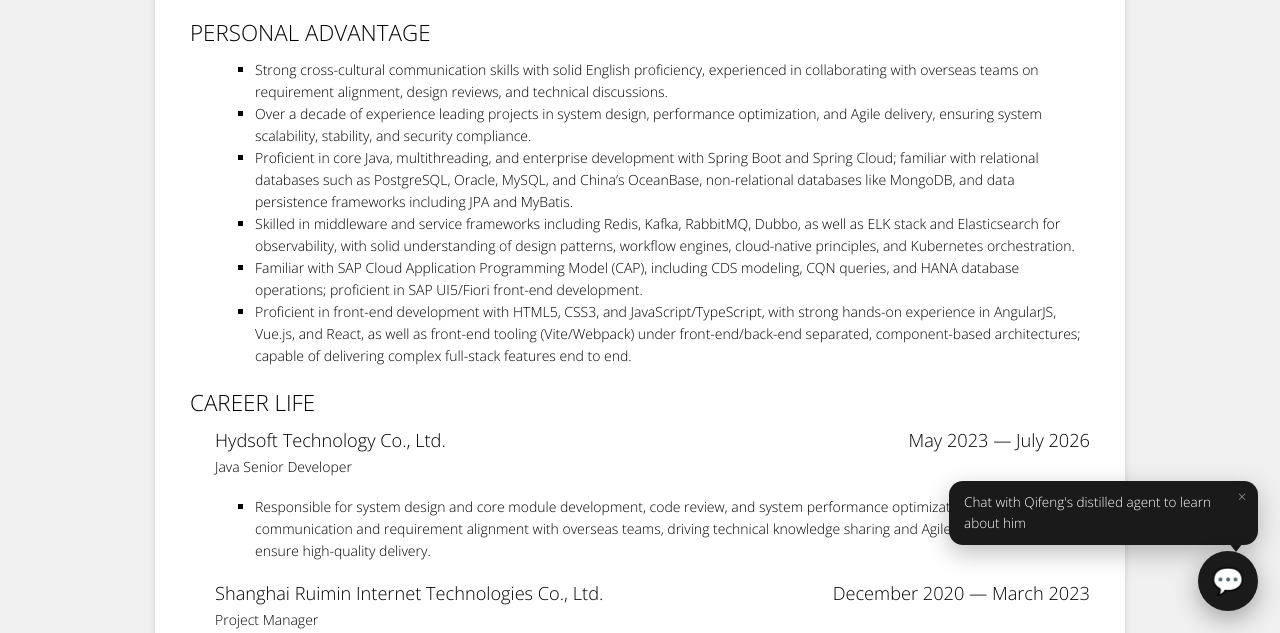
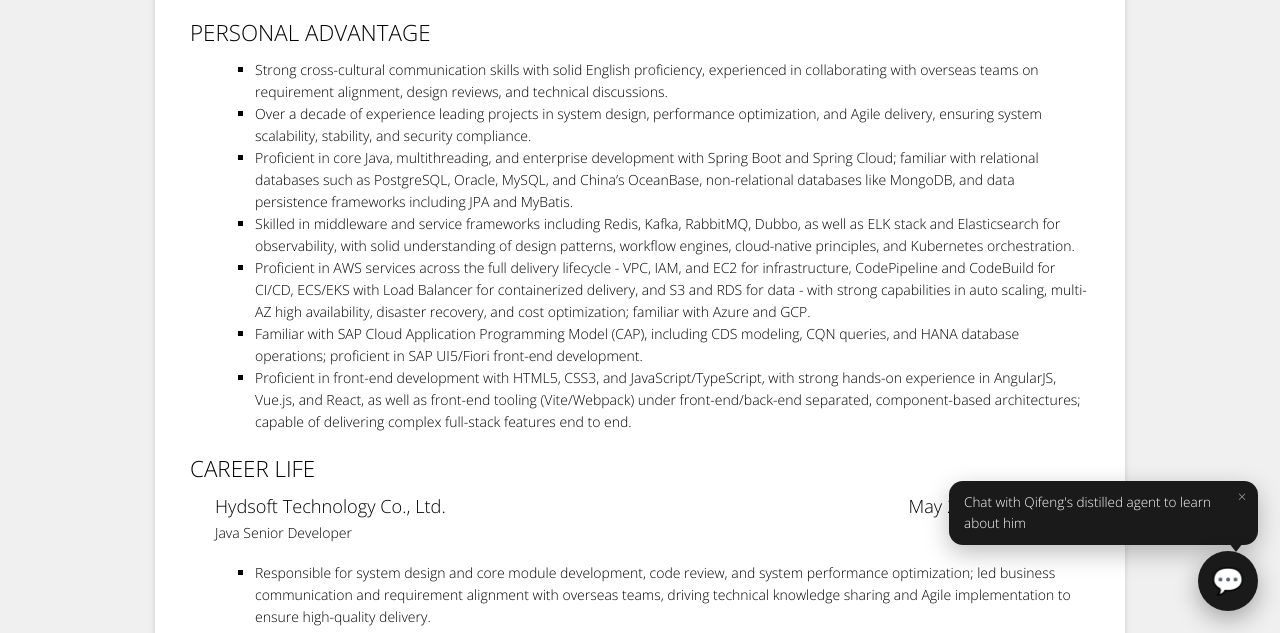
Before and after one commit to chenqifeng92/chenqifeng92.github.io, a plain HTML site: page index.html in a window 1280 px wide. Shown: the part 167-800 px from the top of the page. Drawn offline with Linux system fonts and the light colour scheme.

Commit message:
英文个人优势补 AWS 全生命周期条：只点产品精简列举，Azure/GCP 熟悉收尾

```diff
--- a/index.html
+++ b/index.html
@@ -780,6 +780,7 @@
 							<li>Over a decade of experience leading projects in system design, performance optimization, and Agile delivery, ensuring system scalability, stability, and security compliance.</li>
 							<li>Proficient in core Java, multithreading, and enterprise development with Spring Boot and Spring Cloud; familiar with relational databases such as PostgreSQL, Oracle, MySQL, and China’s OceanBase, non-relational databases like MongoDB, and data persistence frameworks including JPA and MyBatis.</li>
 							<li>Skilled in middleware and service frameworks including Redis, Kafka, RabbitMQ, Dubbo, as well as ELK stack and Elasticsearch for observability, with solid understanding of design patterns, workflow engines, cloud-native principles, and Kubernetes orchestration.</li>
+							<li>Proficient in AWS services across the full delivery lifecycle - VPC, IAM, and EC2 for infrastructure, CodePipeline and CodeBuild for CI/CD, ECS/EKS with Load Balancer for containerized delivery, and S3 and RDS for data - with strong capabilities in auto scaling, multi-AZ high availability, disaster recovery, and cost optimization; familiar with Azure and GCP.</li>
 							<li>Familiar with SAP Cloud Application Programming Model (CAP), including CDS modeling, CQN queries, and HANA database operations; proficient in SAP UI5/Fiori front-end development.</li>
 							<li>Proficient in front-end development with HTML5, CSS3, and JavaScript/TypeScript, with strong hands-on experience in AngularJS, Vue.js, and React, as well as front-end tooling (Vite/Webpack) under front-end/back-end separated, component-based architectures; capable of delivering complex full-stack features end to end.</li>
 						</ul>
```
